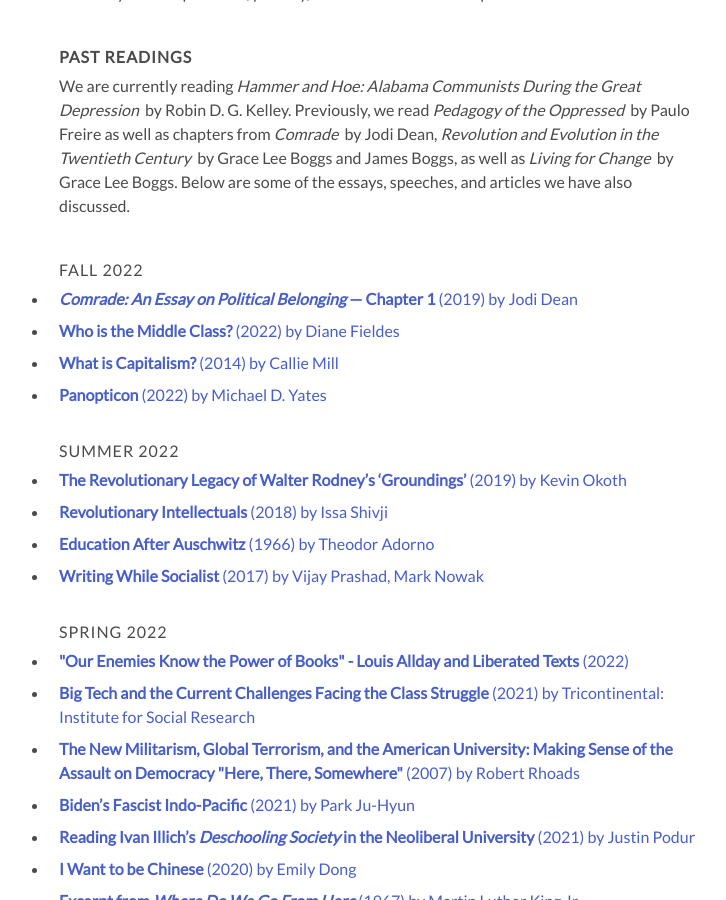
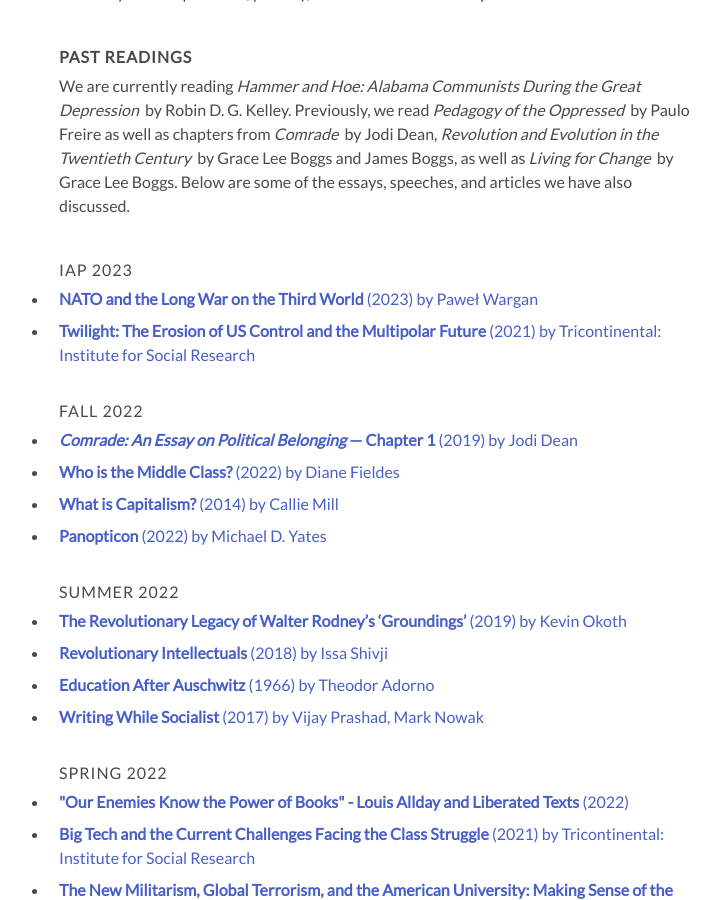
Before and after one commit to susannachen7/reading-for-revolution, a Jekyll site: the page built from index.md, in a window 1280 px wide and 900 px high, scrolled down 517 px. Shown: the whole window, without its empty margins (261-987 px from the left). Built offline with Jekyll 4.4.1, drawn with Linux system fonts in a browser that asks for light colours.

Commit message:
update articles

```diff
--- a/_config.yml
+++ b/_config.yml
@@ -17,7 +17,7 @@ title: Reading for Revolution
 email: progressives-reading-group@mit.edu
 description: >- # this means to ignore newlines until "baseurl:"
   Reading group at MIT discussing the life and legacy of revolutionary figures such as Martin Luther King Jr., Grace Lee and James Boggs, and W. E. B. Du Bois.
-terms: ["Fall 2022", "Summer 2022", "Spring 2022","IAP 2022", "Fall 2021"]
+terms: ["IAP 2023", "Fall 2022", "Summer 2022", "Spring 2022","IAP 2022", "Fall 2021"]
 baseurl: "/reading-for-revolution" # the subpath of your site, e.g. /blog
 url: "https://susannachen7.github.io" # the base hostname & protocol for your site, e.g. http://example.com
 # Build settings
--- /dev/null
+++ b/_posts/2023-01-11-twilight.md
@@ -0,0 +1,8 @@
+---
+layout: redirect
+title:  "Twilight: The Erosion of US Control and the Multipolar Future"
+published: "2021"
+author: "Tricontinental: Institute for Social Research"
+term: "IAP 2023"
+redirect: https://thetricontinental.org/dossier-36-twilight/
+---
--- /dev/null
+++ b/_posts/2023-01-18-nato-and-the-third-world.md
@@ -0,0 +1,8 @@
+---
+layout: redirect
+title:  "NATO and the Long War on the Third World"
+published: "2023"
+author: "Paweł Wargan"
+term: "IAP 2023"
+redirect: https://monthlyreview.org/2023/01/01/nato-and-the-long-war-on-the-third-world
+---
```
